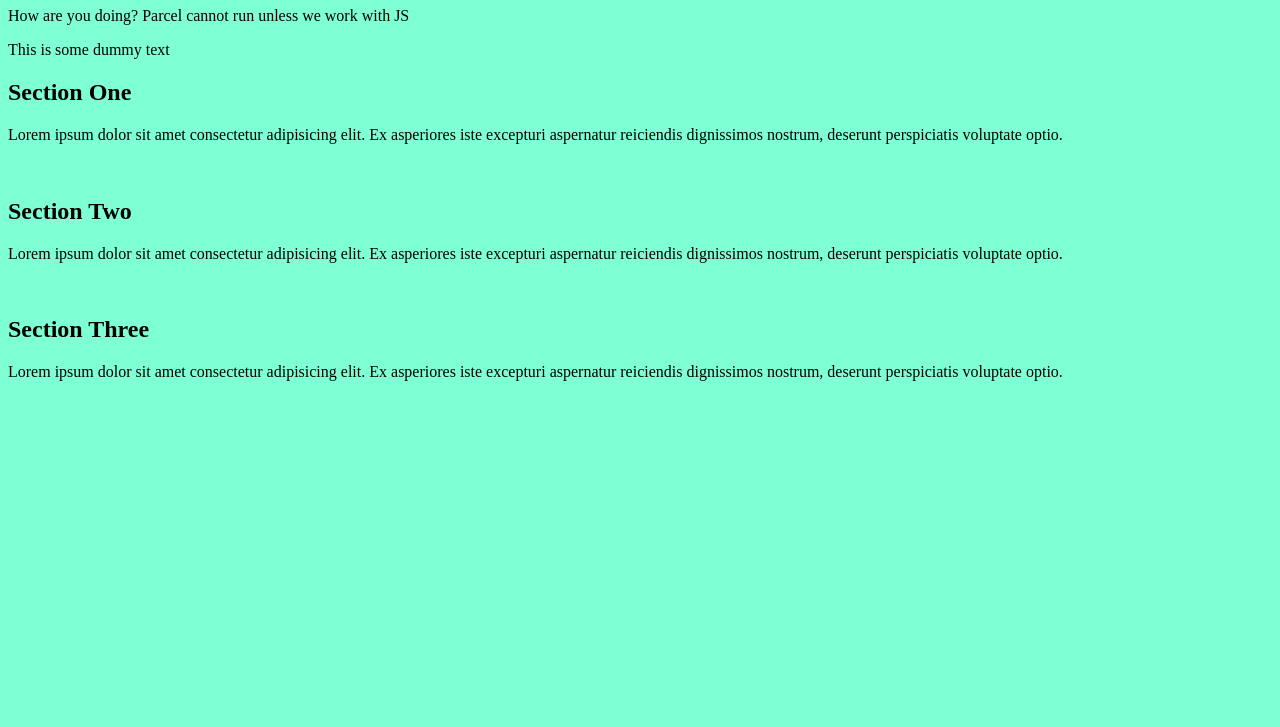
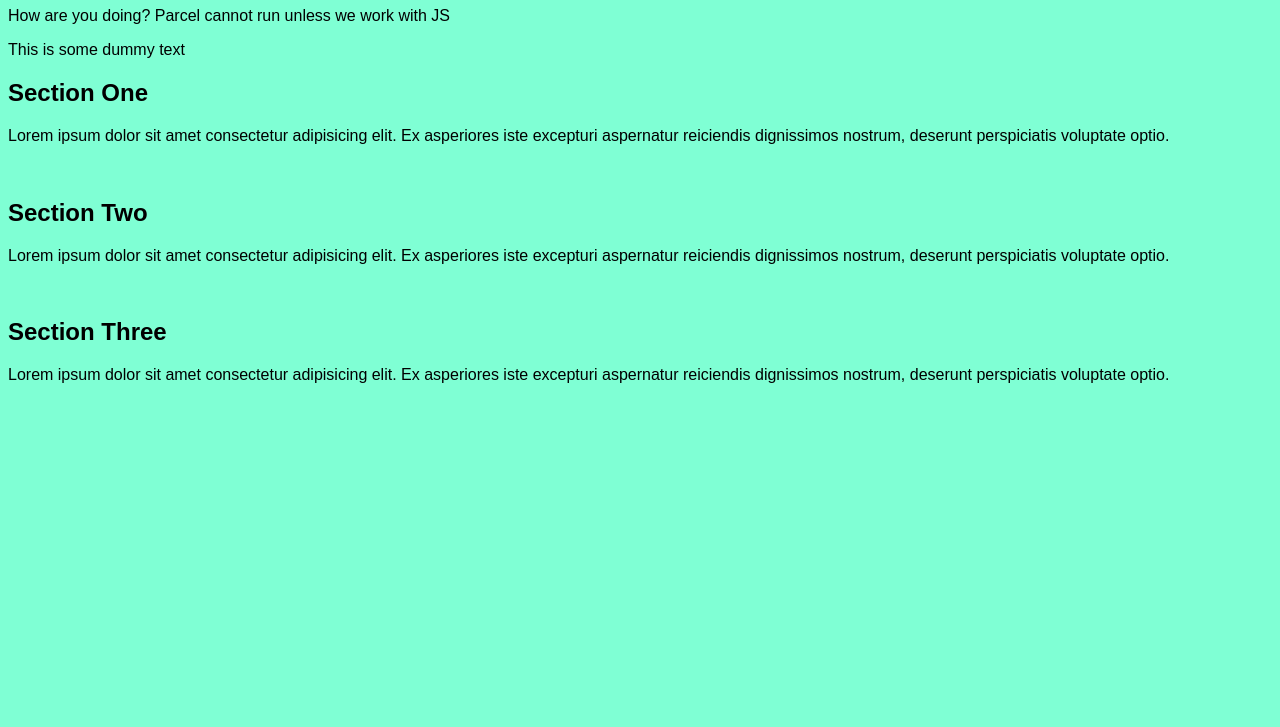
Before and after one commit to Anabolique89/TestingParcel, a plain HTML site: page index.html in a window 1280 px wide. Shown: the part 73-800 px from the top of the page. Drawn offline with nearby package versions, Linux system fonts and the light colour scheme; a script that the page names is missing.

Commit message:
add font

```diff
--- a/style.css
+++ b/style.css
@@ -1,3 +1,4 @@
 body {
   background: aquamarine;
+  font-family: "Lovely Home", sans-serif;
 }
```
